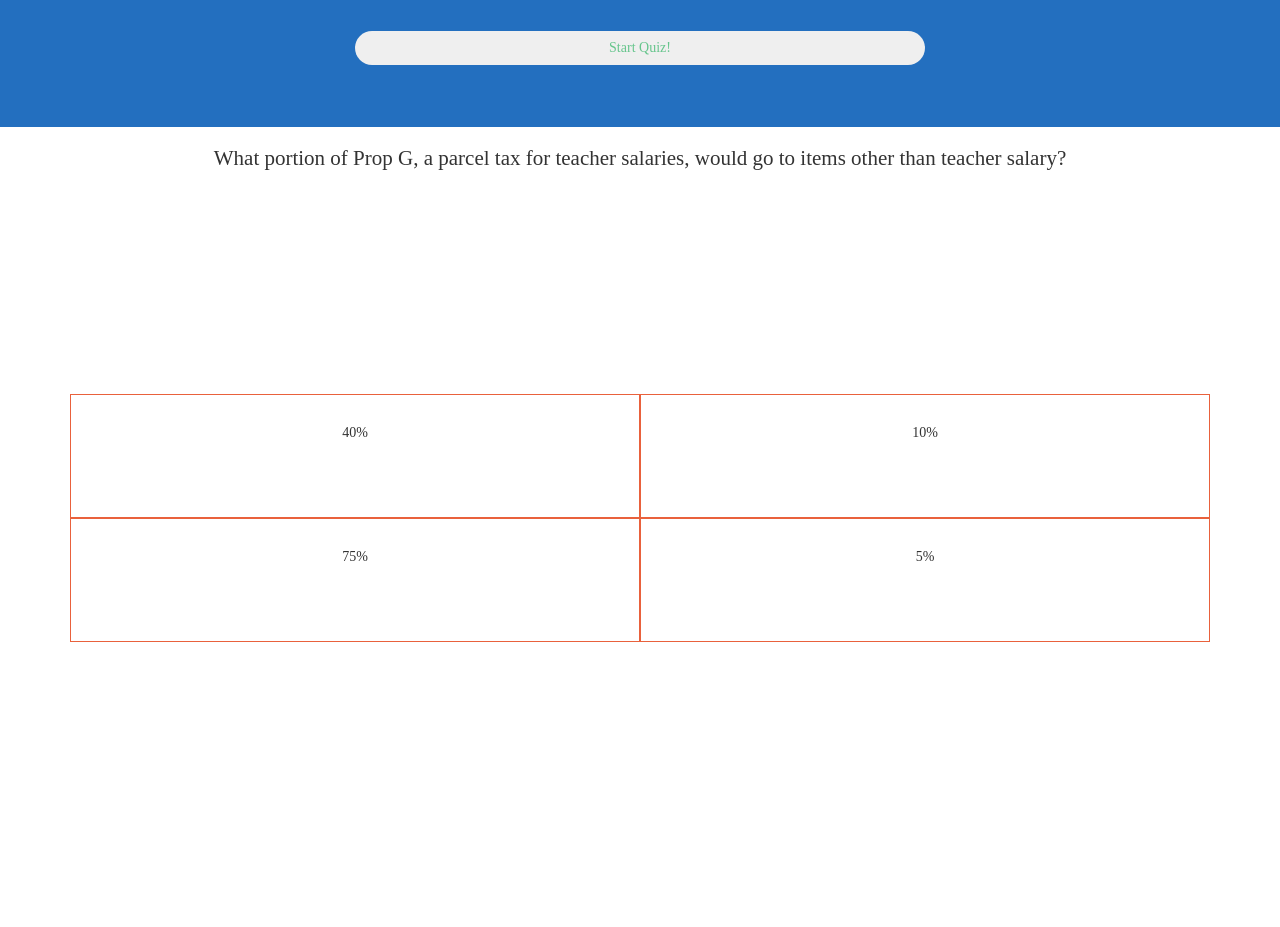
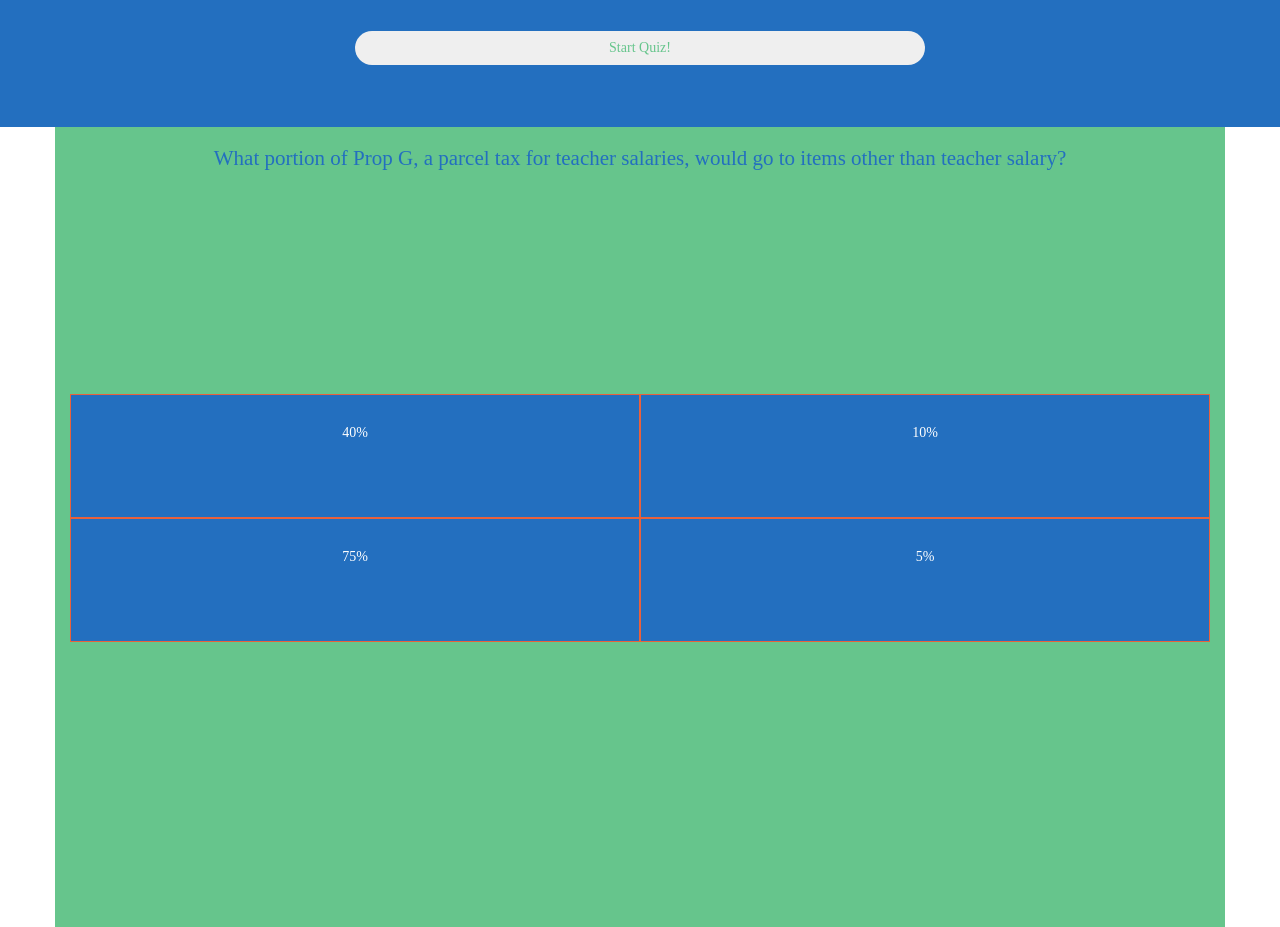
Before and after one commit to Trizzlenova/hackathon, a website: page views/index.html in a window 1280 px wide. Shown: the part 463-1390 px from the top of the page. Drawn offline with nearby package versions, Linux system fonts and the light colour scheme; some packages are replaced by stand-ins of ours; files that its build step writes are made by us from their sources; files whose address does not match are found by name.

Commit message:
last second things

```diff
--- a/public/scripts/app.js
+++ b/public/scripts/app.js
@@ -193,7 +193,7 @@ $(document).ready(function() {
 });
 
 loadQuestions = ()=>{
-    $('.choice').css('background-color', 'white');
+    // $('.choice').css('background-color', 'white');
     if (counter >= max-1){
         counter = 0;
     }else{
--- a/public/styles/style.css
+++ b/public/styles/style.css
@@ -192,6 +192,8 @@ h5 {
   width: 50%;
   border: 1px solid #e9613c;
   padding: 2em;
+  background-color: #236fbf;
+  color: white;
 }
 #btn-div{
 
@@ -214,6 +216,10 @@ h5 {
   background-color: rgba(0,0,0,0.6);
 }
 
+#quiz {
+  color: #236fbf;
+  background-color: #66c58c;
+}
 
 .modalContent {
   margin-top:50%;
```
